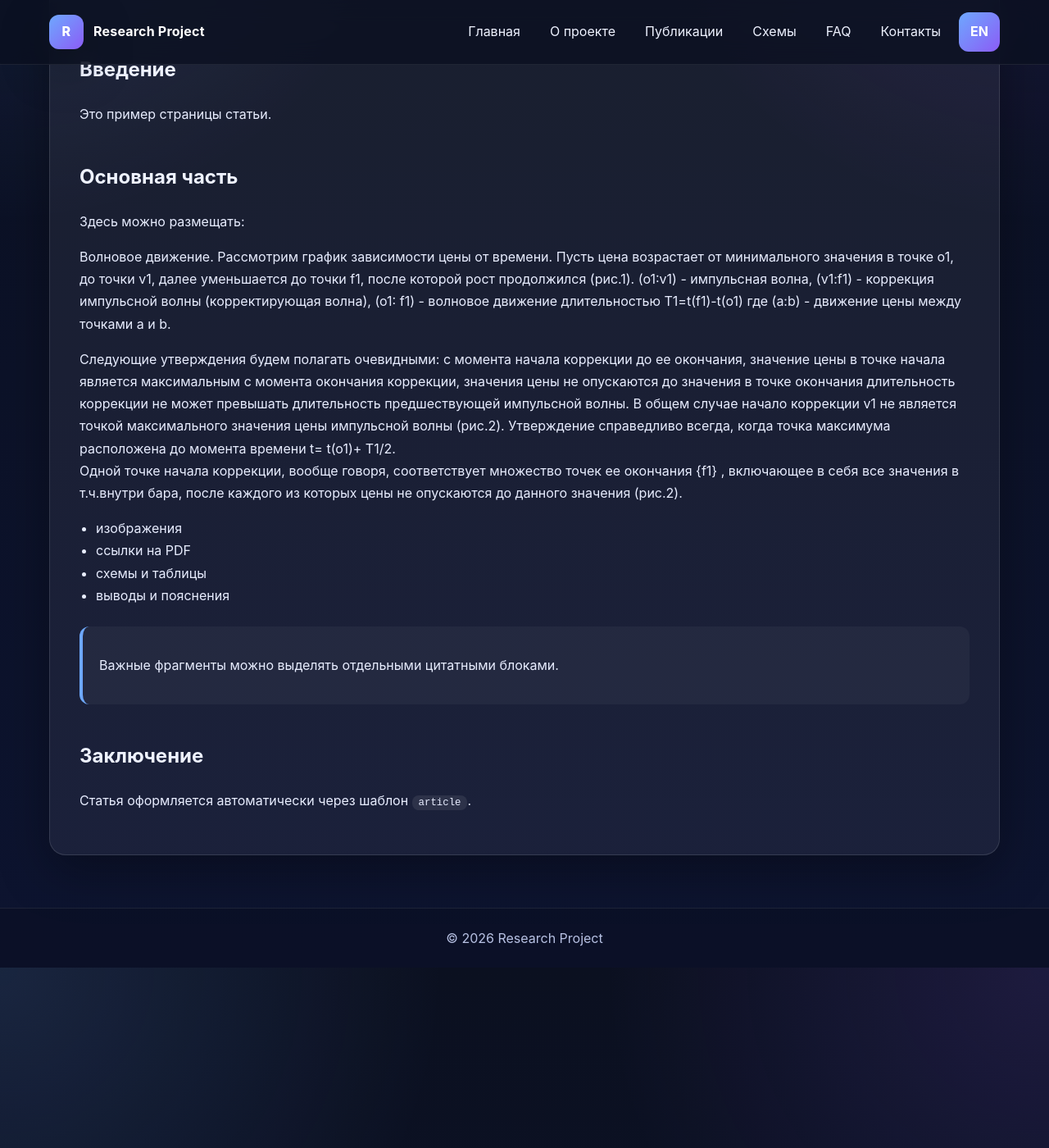
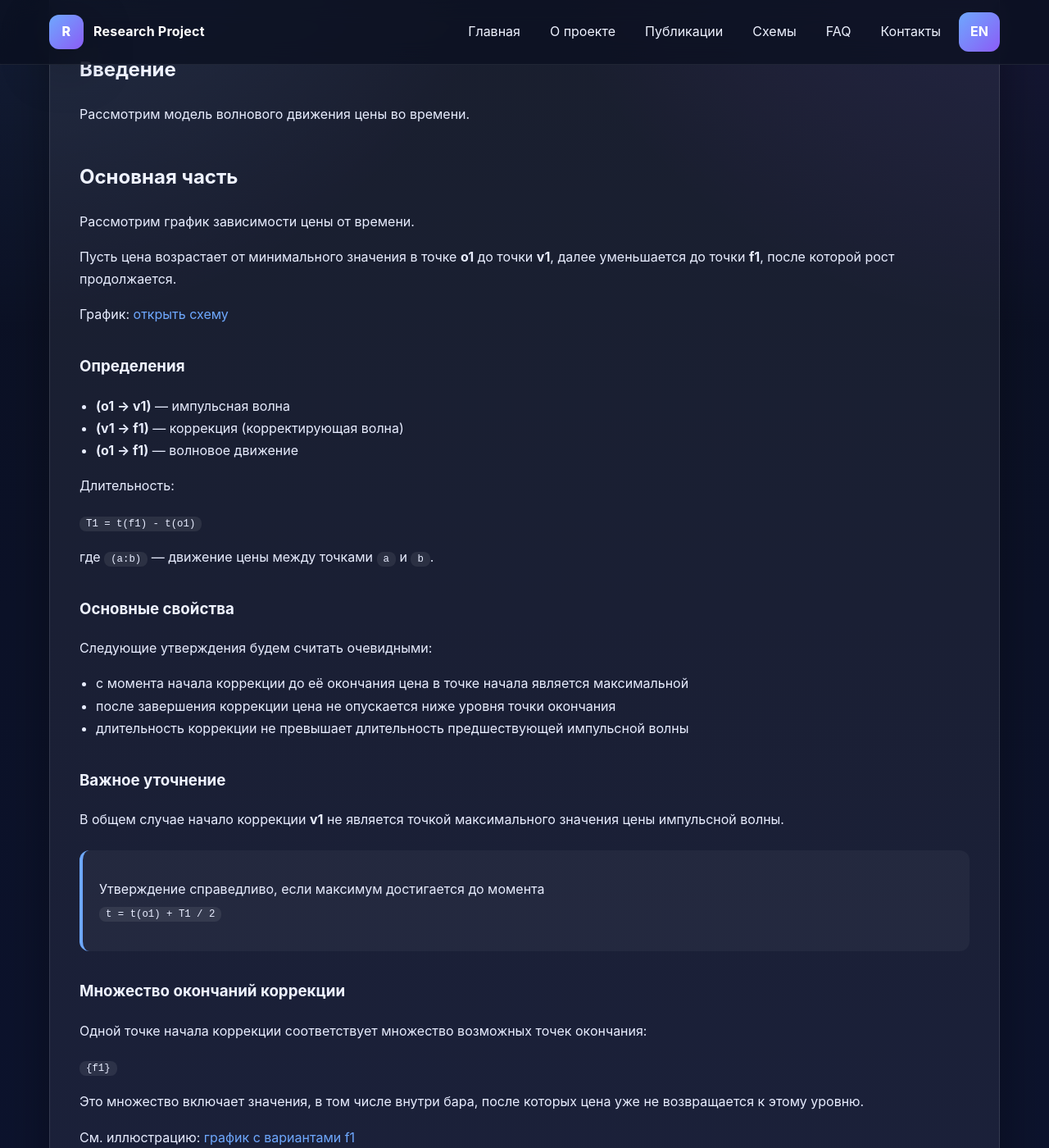
Before and after one commit to naoumov-ilia/naoumov-ilia.github.io, a Jekyll site: the page built from ru/articles/article-1.md, in a window 1280 px wide and 1400 px high, scrolled down 270 px. Shown: the whole window at 82% size. Built offline with Jekyll 4.4.1, drawn with Linux system fonts in a browser that asks for light colours; some of the changed text lies outside the part shown.

Commit message:
Update article-1.md

```diff
--- a/ru/articles/article-1.md
+++ b/ru/articles/article-1.md
@@ -1,41 +1,62 @@
 ---
 layout: article
-title: Первая статья
+title: Волновое движение
 lang: ru
-description: Пример статьи в обновлённом дизайне сайта.
+description: Пример описания волнового движения цены с графиком.
 permalink: /ru/articles/article-1/
 ---
 
 ## Введение
 
-Это пример страницы статьи.
+Рассмотрим модель волнового движения цены во времени.
 
 ## Основная часть
 
-Здесь можно размещать:
+Рассмотрим график зависимости цены от времени.
 
- Волновое движение.
-Рассмотрим график зависимости цены от времени. Пусть цена возрастает от минимального значения в точке о1, до  точки  v1, далее уменьшается до точки f1, после которой рост продолжился (рис.1).
-(о1:v1) - импульсная волна,
-(v1:f1)  - коррекция импульсной волны (корректирующая волна),
-(о1: f1) - волновое движение длительностью T1=t(f1)-t(o1)
-где (a:b) - движение цены между точками a и b.
+Пусть цена возрастает от минимального значения в точке **o1** до точки **v1**, далее уменьшается до точки **f1**, после которой рост продолжается.
 
-Следующие утверждения  будем полагать очевидными:
-с момента начала коррекции до ее окончания, значение цены в точке начала является максимальным
-с момента окончания коррекции, значения цены  не опускаются до значения  в точке окончания
-длительность коррекции не может превышать длительность предшествующей  импульсной волны.
-     В общем случае начало коррекции v1 не является точкой максимального значения цены импульсной волны (рис.2).
-Утверждение справедливо всегда, когда точка максимума расположена до момента времени  t= t(o1)+ Т1/2.
-    Одной точке начала коррекции, вообще говоря, соответствует множество точек ее окончания {f1} , включающее в себя все значения в т.ч.внутри бара, после каждого из которых цены  не опускаются до данного значения  (рис.2).
+График: [открыть схему]({{ '/ru/diagrams/#graph-1' | relative_url }})
 
-- изображения
-- ссылки на PDF
-- схемы и таблицы
-- выводы и пояснения
+### Определения
 
-> Важные фрагменты можно выделять отдельными цитатными блоками.
+- **(o1 → v1)** — импульсная волна
+- **(v1 → f1)** — коррекция (корректирующая волна)
+- **(o1 → f1)** — волновое движение
+
+Длительность:
+
+`T1 = t(f1) - t(o1)`
+
+где `(a:b)` — движение цены между точками `a` и `b`.
+
+### Основные свойства
+
+Следующие утверждения будем считать очевидными:
+
+- с момента начала коррекции до её окончания цена в точке начала является максимальной
+- после завершения коррекции цена не опускается ниже уровня точки окончания
+- длительность коррекции не превышает длительность предшествующей импульсной волны
+
+### Важное уточнение
+
+В общем случае начало коррекции **v1** не является точкой максимального значения цены импульсной волны.
+
+> Утверждение справедливо, если максимум достигается до момента
+> `t = t(o1) + T1 / 2`
+
+### Множество окончаний коррекции
+
+Одной точке начала коррекции соответствует множество возможных точек окончания:
+
+`{f1}`
+
+Это множество включает значения, в том числе внутри бара, после которых цена уже не возвращается к этому уровню.
+
+См. иллюстрацию: [график с вариантами f1]({{ '/ru/diagrams/#graph-2' | relative_url }})
 
 ## Заключение
 
+Рассмотренная модель позволяет формализовать структуру движения цены и выделить ключевые элементы волнового процесса.
+
 Статья оформляется автоматически через шаблон `article`.
```
